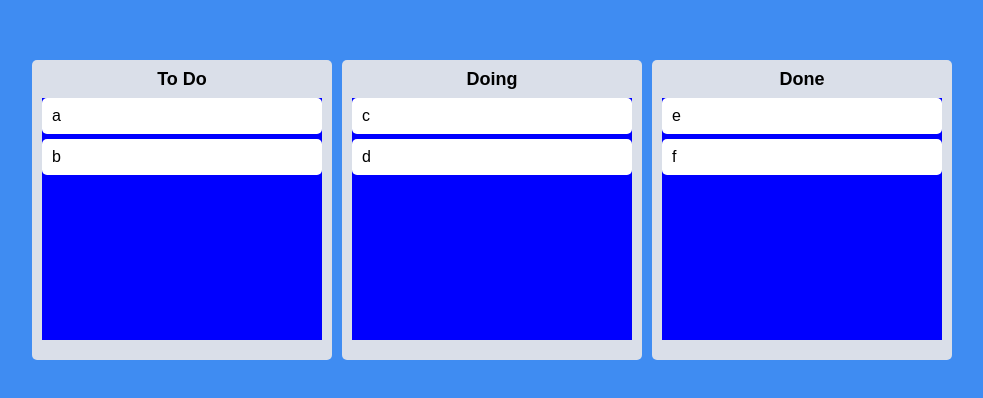
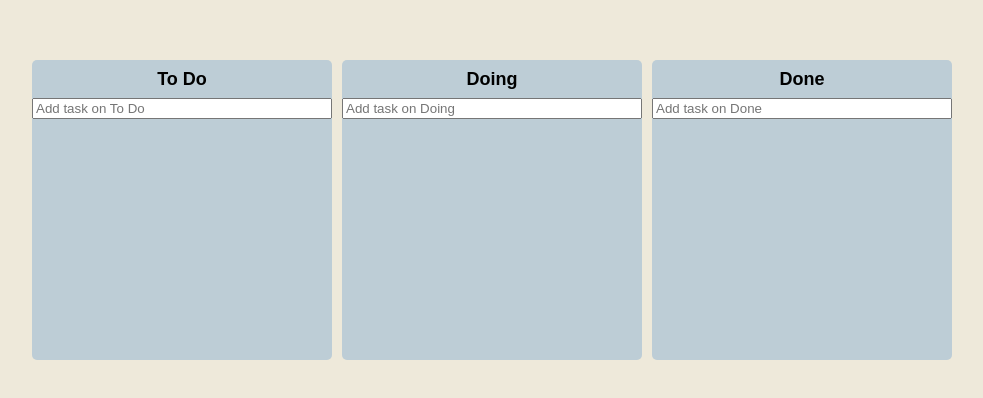
Before and after one commit to EUNSEO814/nomadCoders-React-Master-Class, a React (Create React App) app in the folder trello/: page / in a window 1280 px wide. Shown: the part 190-588 px from the top of the page, without its empty margins (268-1251 px from the left). Built offline with nearby package versions, Linux system fonts and the light colour scheme.

Commit message:
⚡️ Add form, input

```diff
--- a/trello/package.json
+++ b/trello/package.json
@@ -13,6 +13,7 @@
     "react": "^18.2.0",
     "react-beautiful-dnd": "^13.1.1",
     "react-dom": "^18.2.0",
+    "react-hook-form": "^7.43.9",
     "react-scripts": "5.0.1",
     "recoil": "^0.7.7",
     "styled-components": "^5.3.9",
--- a/trello/src/App.tsx
+++ b/trello/src/App.tsx
@@ -32,10 +32,11 @@ function App() {
 
       setToDos((allBoards) => {
         const boardCopy = [...allBoards[source.droppableId]];
+        const taskObj = boardCopy[source.index];
         // 1) Delete item on source.index
         boardCopy.splice(source.index, 1);
         // 2) Put back the item on the destination.index
-        boardCopy.splice(destination?.index, 0, draggableId);
+        boardCopy.splice(destination?.index, 0, taskObj);
         return {
           ...allBoards,
           [source.droppableId]: boardCopy,
@@ -47,9 +48,10 @@ function App() {
       // cross board movement
       setToDos((allBoards) => {
         const sourceBoard = [...allBoards[source.droppableId]];
+        const taskObj = sourceBoard[source.index];
         const destinationBoard = [...allBoards[destination.droppableId]];
         sourceBoard.splice(source.index, 1);
-        destinationBoard.splice(destination.index, 0, draggableId);
+        destinationBoard.splice(destination.index, 0, taskObj);
         return {
           ...allBoards,
           [source.droppableId]: sourceBoard,
--- a/trello/src/Components/Board.tsx
+++ b/trello/src/Components/Board.tsx
@@ -1,10 +1,12 @@
 import { Droppable } from "react-beautiful-dnd";
+import { useForm } from "react-hook-form";
+import { useSetRecoilState } from "recoil";
 import styled from "styled-components";
+import { IToDo, toDoState } from "../atoms";
 import DraggableCard from "./DraggableCard";
 
 const Wrapper = styled.div`
   width: 300px;
-  padding: 20px 10px;
   padding-top: 10px;
   background-color: ${(props) => props.theme.boardColor};
   border-radius: 5px;
@@ -20,23 +22,80 @@ const Title = styled.h2`
   font-size: 18px;
 `;
 
-const Area = styled.div`
-  background-color: blue;
+interface IAreaProps {
+  isDraggingOver: boolean;
+  draggingFromThisWith: boolean;
+}
+
+const Area = styled.div<IAreaProps>`
+  background-color: ${(props) =>
+    props.isDraggingOver
+      ? "#b2bec3"
+      : props.draggingFromThisWith
+      ? "#dfe6e9"
+      : "transparent"};
   flex-grow: 1;
+  transition: background-color 0.3s ease-in-out;
+  padding: 20px;
+`;
+
+const Form = styled.form`
+  width: 100%;
+  input {
+    width: 100%;
+  }
 `;
 interface IBoardProps {
-  toDos: string[];
+  toDos: IToDo[];
   boardId: string;
 }
+
+interface IForm {
+  toDo: string;
+}
+
 const Board = ({ toDos, boardId }: IBoardProps) => {
+  const setToDos = useSetRecoilState(toDoState);
+  const { register, setValue, handleSubmit } = useForm<IForm>();
+  const onValid = ({ toDo }: IForm) => {
+    // console.log(data);
+    const newToDo = {
+      id: Date.now(),
+      text: toDo,
+    };
+    setToDos((allBoards) => {
+      return {
+        ...allBoards,
+        [boardId]: [newToDo, ...allBoards[boardId]],
+      };
+    });
+    setValue("toDo", "");
+  };
   return (
     <Wrapper>
       <Title>{boardId}</Title>
+      <Form onSubmit={handleSubmit(onValid)}>
+        <input
+          {...register("toDo", { required: true })}
+          type="text"
+          placeholder={`Add task on ${boardId}`}
+        />
+      </Form>
       <Droppable droppableId={boardId}>
-        {(magic) => (
-          <Area ref={magic.innerRef} {...magic.droppableProps}>
+        {(magic, info) => (
+          <Area
+            isDraggingOver={info.isDraggingOver}
+            draggingFromThisWith={Boolean(info.draggingFromThisWith)}
+            ref={magic.innerRef}
+            {...magic.droppableProps}
+          >
             {toDos.map((toDo, index) => (
-              <DraggableCard key={toDo} index={index} toDo={toDo} />
+              <DraggableCard
+                key={toDo.id}
+                index={index}
+                toDoId={toDo.id}
+                toDoText={toDo.text}
+              />
             ))}
             {magic.placeholder}
           </Area>
--- a/trello/src/Components/DraggableCard.tsx
+++ b/trello/src/Components/DraggableCard.tsx
@@ -2,27 +2,32 @@ import React from "react";
 import { Draggable } from "react-beautiful-dnd";
 import styled from "styled-components";
 
-const Card = styled.div`
+const Card = styled.div<{ isDragging: boolean }>`
   border-radius: 5px;
   margin-bottom: 5px;
   padding: 10px 10px;
-  background-color: ${(props) => props.theme.cardColor};
+  background-color: ${(props) =>
+    props.isDragging ? "#74b9ff" : props.theme.cardColor};
+  box-shadow: ${(props) =>
+    props.isDragging ? "0px 2px 5px rgba(0,0,0,0.5" : "none"};
 `;
 
 interface IDraggableCardProps {
-  toDo: string;
+  toDoId: number;
+  toDoText: string;
   index: number;
 }
-const DraggableCard = ({ toDo, index }: IDraggableCardProps) => {
+const DraggableCard = ({ toDoId, toDoText, index }: IDraggableCardProps) => {
   return (
-    <Draggable draggableId={toDo} index={index} key={toDo}>
-      {(magic) => (
+    <Draggable draggableId={toDoId + ""} index={index}>
+      {(magic, snapshot) => (
         <Card
+          isDragging={snapshot.isDragging}
           ref={magic.innerRef}
           {...magic.dragHandleProps}
           {...magic.draggableProps}
         >
-          {toDo}
+          {toDoText}
         </Card>
       )}
     </Draggable>
--- a/trello/src/atoms.tsx
+++ b/trello/src/atoms.tsx
@@ -1,14 +1,19 @@
 import { atom } from "recoil";
 
+export interface IToDo {
+  id: number;
+  text: string;
+}
+
 interface IToDoState {
-  [key: string]: string[];
+  [key: string]: IToDo[];
 }
 
 export const toDoState = atom<IToDoState>({
   key: "toDo",
   default: {
-    "To Do": ["a", "b"],
-    Doing: ["c", "d"],
-    Done: ["e", "f"],
+    "To Do": [],
+    Doing: [],
+    Done: [],
   },
 });
--- a/trello/src/index.tsx
+++ b/trello/src/index.tsx
@@ -3,7 +3,7 @@ import ReactDOM from "react-dom/client";
 import App from "./App";
 import { RecoilRoot } from "recoil";
 import { ThemeProvider } from "styled-components";
-import { darkTheme } from "./theme";
+import { darkTheme, lightTheme } from "./theme";
 import { createGlobalStyle } from "styled-components";
 
 const GlobalStyle = createGlobalStyle`
@@ -67,7 +67,7 @@ const root = ReactDOM.createRoot(
 root.render(
   // <React.StrictMode>
   <RecoilRoot>
-    <ThemeProvider theme={darkTheme}>
+    <ThemeProvider theme={lightTheme}>
       <GlobalStyle />
       <App />
     </ThemeProvider>
--- a/trello/src/styled.d.ts
+++ b/trello/src/styled.d.ts
@@ -5,5 +5,6 @@ declare module "styled-components" {
     bgColor: string;
     cardColor: string;
     boardColor: string;
+    accentColor: string;
   }
 }
--- a/trello/src/theme.ts
+++ b/trello/src/theme.ts
@@ -1,14 +1,15 @@
 import { DefaultTheme } from "styled-components";
 
 export const darkTheme: DefaultTheme = {
-  bgColor: "#3F8CF2",
-  boardColor: "#DADFE9",
-  cardColor: "white",
+  bgColor: "#000000",
+  boardColor: "#6096B4",
+  cardColor: "#93BFCF",
+  accentColor: "#000000",
 };
 
-// export const lightTheme: DefaultTheme = {
-//   bgColor: "whitesmoke",
-//   textColor: "black",
-//   accentColor: "#9c88ff",
-//   cardBgColor: "white",
-// };
+export const lightTheme: DefaultTheme = {
+  bgColor: "#EEE9DA",
+  boardColor: "#BDCDD6",
+  cardColor: "#93BFCF",
+  accentColor: "#6096B4",
+};
```
Also changed, not shown: 1 other file (tests, documents, lock files or other folders).
